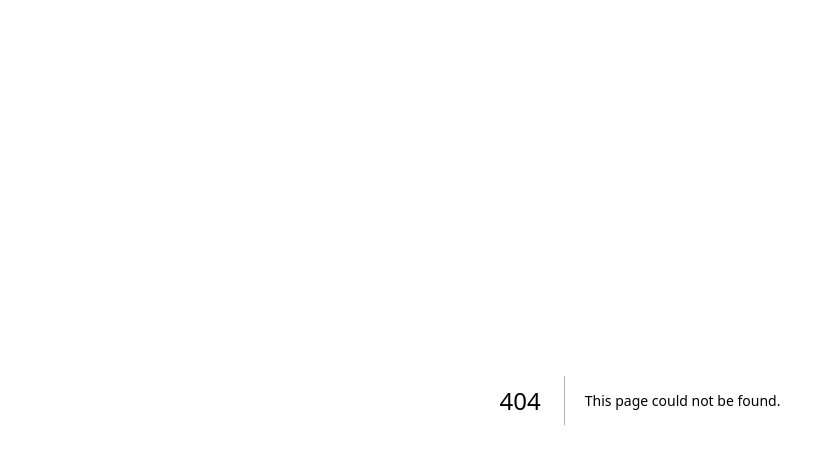
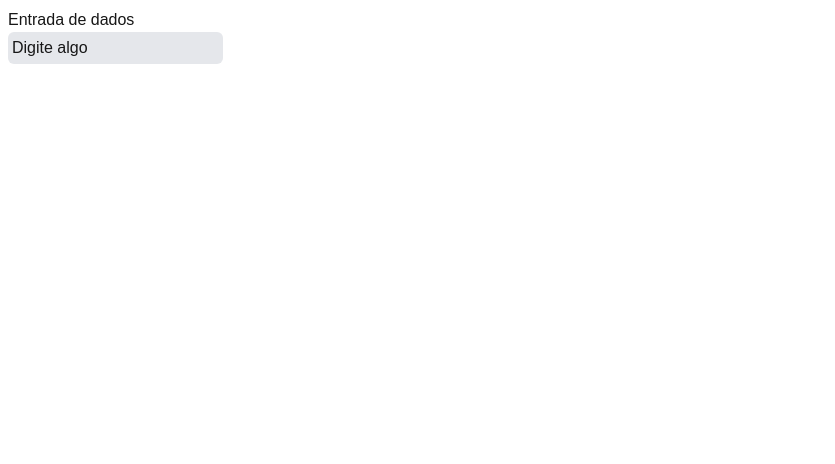
Before and after one commit to gabrielhdantaspimentel/Full-Stack-Web-com-Node-JavaScript-e-TypeScript, a Next.js app in the folder Section 30 - React/react-fundamentos/: page /fundamentos/7_entrada in a window 1280 px wide. Before the commit this address had no page. Shown: the top 464 px of the page, without its empty margins (0-835 px from the left). Built offline with nearby package versions, Linux system fonts and the light colour scheme.

Commit message:
Aula 330 - Criando caixa de texto

```diff
--- /dev/null
+++ b/Section 30 - React/react-fundamentos/src/app/fundamentos/7_entrada/page.tsx
@@ -0,0 +1,11 @@
+export default function Entrada(){
+    return (
+        <div className="p-2">
+            <h1>Entrada de dados</h1>
+            <input
+            value={"Digite algo"}
+            className="campo-texto"
+            type="text" />
+        </div>
+    )
+}
--- a/Section 30 - React/react-fundamentos/src/app/globals.css
+++ b/Section 30 - React/react-fundamentos/src/app/globals.css
@@ -12,12 +12,14 @@
   --font-mono: var(--font-geist-mono);
 }
 
+/* DESATIVANDO A RENDERIZAÇÃO DE CORES DO SISTEMA OPERACIONAL
 @media (prefers-color-scheme: dark) {
   :root {
     --background: #0a0a0a;
     --foreground: #ededed;
   }
 }
+*/
 
 body {
   background: var(--background);
@@ -29,3 +31,9 @@ body {
   @apply bg-blue-500 p-5;
   @apply hover:bg-purple-500;
 }
+
+.campo-texto {
+
+  @apply bg-gray-200 p-1;
+  @apply rounded-md;
+}
```
